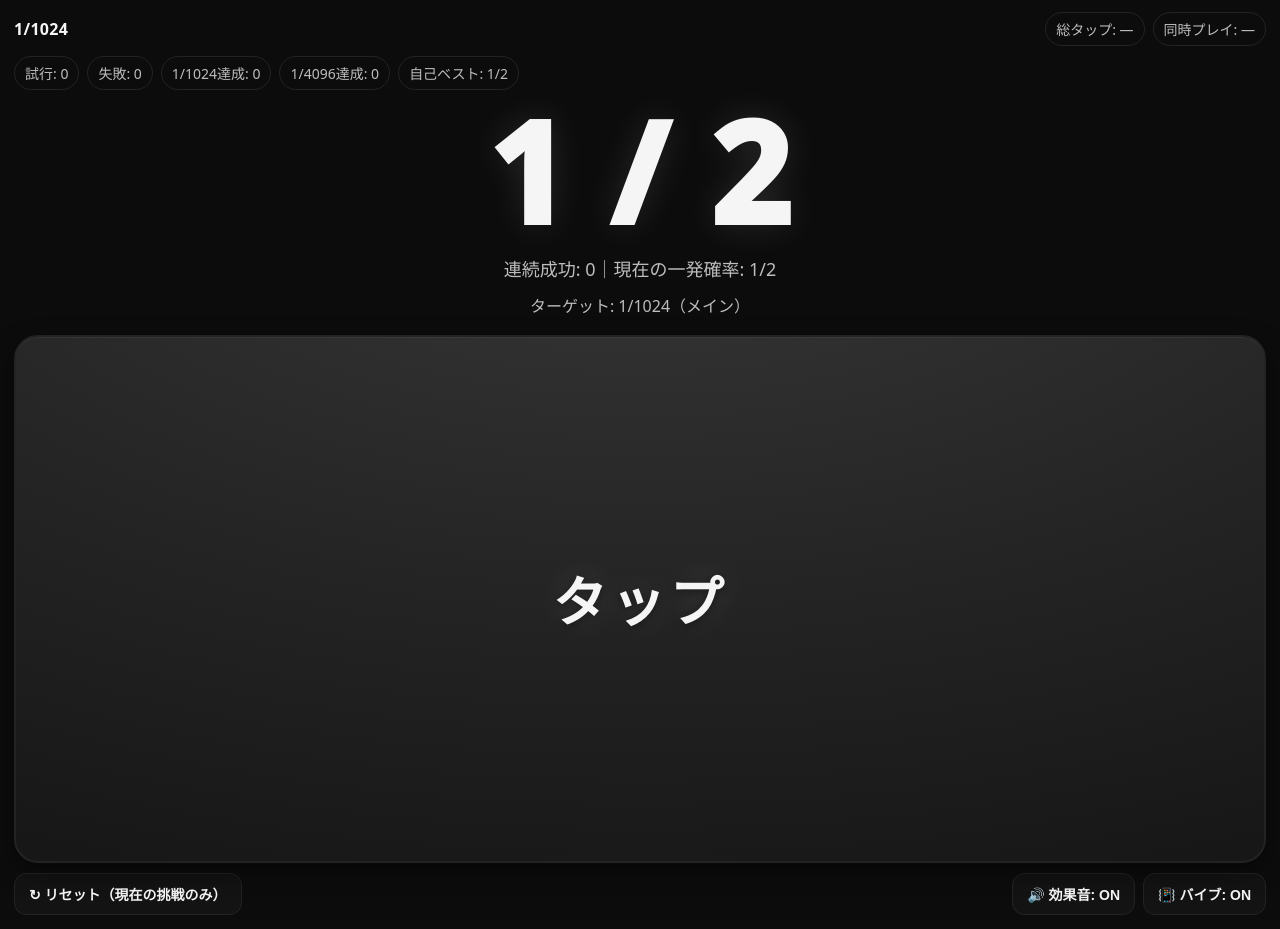
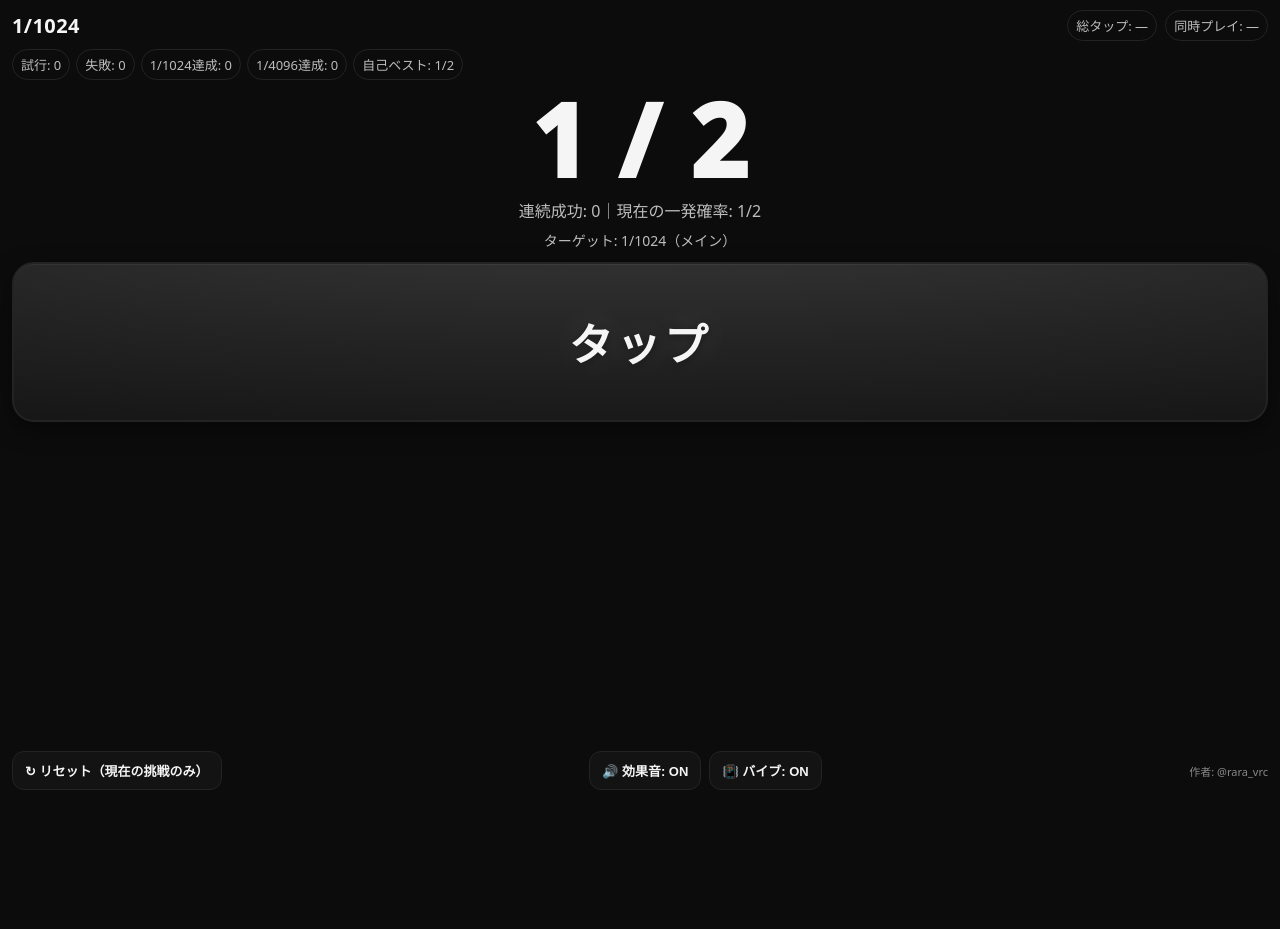
Before and after one commit to RARA-vrc/1-1024, a plain HTML site: page index.html in a window 1280 px wide. After the commit the page ends 800 px from the top, so only its background shows below. Drawn offline with Linux system fonts and the light colour scheme.

Commit message:
Update index.html

```diff
--- a/index.html
+++ b/index.html
@@ -8,71 +8,84 @@
   <style>
     :root{
       --bg:#0c0c0c; --fg:#f5f5f5; --muted:#bdbdbd; --border:#232323;
-      --accent:#2dd4bf; --danger:#ef4444; --glow: 0 0 36px rgba(255,255,255,.12);
+      --accent:#2dd4bf; --danger:#ef4444;
     }
     *{ box-sizing:border-box; -webkit-tap-highlight-color:transparent; }
     html,body{
       height:100%; margin:0; background:var(--bg); color:var(--fg);
       font-family: system-ui, -apple-system, "Segoe UI", Roboto, "Noto Sans JP","Hiragino Kaku Gothic ProN","Yu Gothic","Meiryo",sans-serif;
+      overflow:hidden; /* ← 縦スクロールを封じる */
     }
+
+    /* 画面全体をぴったり1画面に収める（動的vh対応） */
     .app{
-      min-height:100svh; display:grid; grid-template-rows:auto auto 1fr auto;
-      gap:10px; padding: calc(env(safe-area-inset-top) + 12px) 14px calc(env(safe-area-inset-bottom) + 14px);
+      height:100dvh; min-height:100dvh; /* iOS/Android両対応の動的ビューポート */
+      display:grid; grid-template-rows:auto auto 1fr auto; /* 中央領域が1frで伸縮 */
+      gap:8px;
+      padding: calc(env(safe-area-inset-top) + 10px) 12px calc(env(safe-area-inset-bottom) + 10px);
       user-select:none; touch-action:manipulation;
     }
 
     /* ===== HUD ===== */
     .hud{ display:grid; grid-template-columns:1fr auto auto; gap:8px; align-items:center; font-variant-numeric:tabular-nums; }
-    .title{ font-weight:900; letter-spacing:.02em; }
-    .chip{ border:1px solid var(--border); padding:6px 10px; border-radius:999px; font-size:14px; color:var(--muted); white-space:nowrap; }
-    .chips{ display:flex; gap:8px; flex-wrap:wrap; align-items:center; }
+    .title{ font-weight:900; letter-spacing:.02em; font-size: clamp(16px, 4.2vw, 20px); }
+    .chip{
+      border:1px solid var(--border); padding:5px 8px; border-radius:999px;
+      font-size: clamp(11px, 3.4vw, 13px); color:var(--muted); white-space:nowrap;
+    }
 
-    /* ===== 中央表示 ===== */
-    .center{ display:grid; place-items:center; text-align:center; gap:12px; }
-    .prob{ font-size: clamp(36px, 22vw, 140px); font-weight:1000; letter-spacing:.02em; line-height:1.02; text-shadow: var(--glow); }
-    .info{ color:var(--muted); font-size: clamp(13px, 4.5vw, 18px); }
-    .goal{ color:var(--muted); font-size: clamp(12px, 4vw, 16px); }
+    /* ===== ローカル統計（折返し／横スクロール許容） ===== */
+    .chips{ display:flex; gap:6px; flex-wrap:wrap; align-items:center; overflow-x:auto; scrollbar-width:none; }
+    .chips::-webkit-scrollbar{ display:none; }
 
-    /* ===== 巨大ボタン：視認性＆押しやすさ強化 ===== */
+    /* ===== 中央表示：上に情報、残りをボタンで埋める ===== */
+    .center{
+      display:grid;
+      grid-template-rows: auto auto auto 1fr; /* ← 最後の1frがボタン領域 */
+      align-items:start; justify-items:center;
+      row-gap:8px; min-height:0;
+    }
+    .prob{ font-size: clamp(28px, 18vw, 100px); font-weight:1000; letter-spacing:.02em; line-height:1.02; text-align:center; }
+    .info{ color:var(--muted); font-size: clamp(12px, 3.6vw, 16px); }
+    .goal{ color:var(--muted); font-size: clamp(11px, 3.2vw, 14px); }
+
+    /* ===== 巨大ボタン：残り領域を100%使用 ===== */
+    .btnWrap{ width:100%; min-height:0; }
     .bigBtn{
       position:relative;
-      width:100%; height:min(66vh,66svh);
-      border-radius:24px; border:2px solid var(--border);
+      width:100%; height:100%; min-height:160px; /* 端末が極端に低いときの下限だけ確保 */
+      border-radius:22px; border:2px solid var(--border);
       background:
         radial-gradient(160% 200% at 50% -40%, #3a3a3a 0%, #242424 45%, #171717 75%, #121212 100%),
         linear-gradient(180deg, rgba(255,255,255,.06), rgba(0,0,0,0));
       color:var(--fg); display:grid; place-items:center;
-      font-size: clamp(34px, 10vw, 54px); font-weight:1000; letter-spacing:.08em;
+      font-size: clamp(28px, 9vw, 44px); font-weight:1000; letter-spacing:.08em;
       box-shadow: 0 8px 24px rgba(0,0,0,.45), inset 0 1px 0 rgba(255,255,255,.05);
-      transition: transform .02s ease, filter .08s ease, box-shadow .12s ease, border-color .12s ease;
-      cursor:pointer; overflow:hidden; margin-top:6px;
+      transition: transform .02s ease, filter .08s ease, box-shadow .12s ease;
+      cursor:pointer; overflow:hidden; margin-top:4px;
+      touch-action:none; /* ← ボタン上での縦スクロールを無効化 */
     }
     .bigBtn:active{ transform: translateY(1px) scale(.998); filter:brightness(1.03); }
-    .bigBtn:focus-visible{ outline: none; box-shadow: 0 0 0 4px rgba(45,212,191,.35); }
     .bigBtn .label{ text-shadow: 0 2px 10px rgba(0,0,0,.45), 0 0 30px rgba(255,255,255,.15); }
-
-    /* リップル（毎タップの光） */
     .rip{
       position:absolute; left:0; top:0; width:32px; height:32px; border-radius:50%;
       pointer-events:none; transform:translate(-50%,-50%) scale(0);
       background: radial-gradient(circle, rgba(255,255,255,.9), rgba(255,255,255,.35) 40%, rgba(255,255,255,0) 60%);
-      mix-blend-mode: screen; opacity:.9;
-      animation: ripple .55s ease-out forwards;
+      mix-blend-mode: screen; opacity:.9; animation: ripple .55s ease-out forwards;
     }
     @keyframes ripple{ to{ transform:translate(-50%,-50%) scale(22); opacity:0; } }
-
-    /* 成功/失敗のグロー（外周が光る） */
-    .flash-ok{ animation: ok 200ms ease; }
-    .flash-ng{ animation: ng 220ms ease; }
+    .flash-ok{ animation: ok 200ms ease; } .flash-ng{ animation: ng 220ms ease; }
     @keyframes ok{ 50%{ box-shadow: 0 0 0 10px rgba(45,212,191,.22), 0 0 80px 16px rgba(45,212,191,.18);} }
     @keyframes ng{ 50%{ box-shadow: 0 0 0 10px rgba(239,68,68,.22), 0 0 80px 16px rgba(239,68,68,.18);} }
 
     /* ===== フッター ===== */
     .footer{ display:flex; align-items:center; justify-content:space-between; gap:8px; flex-wrap:wrap; }
-    .btn{ border:1px solid var(--border); background:#131313; color:var(--fg); padding:10px 14px; border-radius:12px; font-weight:800; font-size:14px; cursor:pointer; }
+    .btn{ border:1px solid var(--border); background:#131313; color:var(--fg); padding:9px 12px; border-radius:12px; font-weight:800; font-size:13px; cursor:pointer; }
     .btn:active{ transform: translateY(1px); }
+    .author{ font-size:11px; color:var(--muted); opacity:.7; text-decoration:none; }
+    .author:hover{ opacity:.95; text-decoration:underline; }
 
-    /* ===== 勝利オーバーレイ（既存のゴージャス演出） ===== */
+    /* ===== 勝利オーバーレイ（既存ゴージャス） ===== */
     .overlay{ position:fixed; inset:0; display:none; align-items:center; justify-content:center; z-index:50; }
     .overlay.show{ display:flex; }
     .backdrop{
@@ -88,17 +101,16 @@
       box-shadow: 0 40px 120px rgba(0,0,0,.6), 0 0 120px rgba(255,255,255,.08) inset;
     }
     .trophy{
-      font-size: clamp(26px, 8vw, 36px);
+      font-size: clamp(24px, 7vw, 34px);
       background: linear-gradient(90deg, #fff, #ffe08a, #fff);
       -webkit-background-clip:text; background-clip:text; color:transparent;
       text-shadow: 0 0 20px rgba(255,224,138,.15); font-weight:900;
       animation: shimmer 4s linear infinite;
     }
-    @keyframes shimmer{ 0%{filter:hue-rotate(0)} 100%{filter:hue-rotate(360deg)} }
     .stats{ color:var(--muted); margin:6px 0 10px; font-variant-numeric:tabular-nums; }
     .actions{ display:flex; gap:10px; justify-content:center; flex-wrap:wrap; margin-top:10px; }
+    canvas.fx{ position:absolute; inset:0; pointer-events:none; z-index:0; filter: drop-shadow(0 4px 10px rgba(0,0,0,.4)); }
 
-    canvas.fx{ position:absolute; inset:0; pointer-events:none; z-index:0; filter: drop-shadow(0 4px 10px rgba(0,0,0,.4)); }
     @media (prefers-reduced-motion: reduce){
       .rip{ animation-duration:.01ms; }
       .flash-ok, .flash-ng{ animation-duration:.01ms; }
@@ -123,25 +135,26 @@
       <div class="chip" id="bestChip">自己ベスト: 1/2</div>
     </div>
 
-    <!-- 中央表示 -->
+    <!-- 中央（情報＋残りをボタンで満たす） -->
     <div class="center">
       <div class="prob" id="prob">1 / 2</div>
       <div class="info" id="info">連続成功: 0｜現在の一発確率: 1/2</div>
       <div class="goal" id="goal">ターゲット: 1/1024（メイン）</div>
-
-      <!-- 巨大ボタン -->
-      <button class="bigBtn" id="tryBtn" aria-label="タップ">
-        <span class="label">タップ</span>
-      </button>
+      <div class="btnWrap">
+        <button class="bigBtn" id="tryBtn" aria-label="タップ">
+          <span class="label">タップ</span>
+        </button>
+      </div>
     </div>
 
-    <!-- 下部操作 -->
+    <!-- フッター（作者リンクは最下段・小さく） -->
     <div class="footer">
       <button class="btn" id="resetBtn">↻ リセット（現在の挑戦のみ）</button>
       <div style="display:flex; gap:8px; align-items:center;">
         <button class="btn" id="soundBtn">🔊 効果音: ON</button>
         <button class="btn" id="vibeBtn">📳 バイブ: ON</button>
       </div>
+      <a class="author" href="https://x.com/rara_vrc" target="_blank" rel="me noopener noreferrer">作者: @rara_vrc</a>
     </div>
   </div>
 
@@ -179,17 +192,16 @@
     const TARGET_BONUS = 12;  // 1/4096
     const BTN = document.getElementById('tryBtn');
 
-    /* ====== 状態 ====== */
+    /* ====== 状態（localStorageキーは不変） ====== */
     let attempts = 0;     // ラウンド内クリック
-    let streak = 0;       // 連続成功
-    let inBonus = false;  // メイン超過フラグ
+    let streak   = 0;     // 連続成功
+    let inBonus  = false; // メイン超過
 
-    // ローカル累積（永続）
     let localAttempts  = Number(localStorage.getItem('localAttempts')  || 0);
     let localFails     = Number(localStorage.getItem('localFails')     || 0);
     let localClear1024 = Number(localStorage.getItem('localClear1024') || 0);
     let localClear4096 = Number(localStorage.getItem('localClear4096') || 0);
-    let bestPow        = Number(localStorage.getItem('bestPow')        || 1); // 最小分母=2^bestPow
+    let bestPow        = Number(localStorage.getItem('bestPow')        || 1);
 
     let soundOn = (localStorage.getItem('soundOn') ?? '1') === '1';
     let vibeOn  = (localStorage.getItem('vibeOn')  ?? '1') === '1';
@@ -223,7 +235,7 @@
     const shareUltra = document.getElementById('shareUltra');
     const fxUltra = document.getElementById('fxUltra');
 
-    /* ====== オーディオ：確実に鳴らす ====== */
+    /* ====== オーディオ ====== */
     let audioCtx = null, audioUnlocked = false;
     function ensureAudio(){
       if (!soundOn) return;
@@ -250,7 +262,6 @@
       osc.start(t0);
       osc.stop(t0 + ms/1000 + 0.04);
     }
-    // タップ即クリック音（短く高い音）
     function tapClick(){
       if (!soundOn || !audioCtx) return;
       const t0 = audioCtx.currentTime;
@@ -266,13 +277,13 @@
       osc.stop(t0 + 0.08);
     }
 
-    /* ====== 乱数（厳密な1/2） ====== */
+    /* ====== 厳密1/2判定 ====== */
     function fairCoin(){
       if (window.crypto && crypto.getRandomValues){
         const a = new Uint32Array(1); crypto.getRandomValues(a);
         return (a[0] >>> 0) < 0x80000000; // 2^31
       }
-      return Math.random() < 0.5; // フォールバック
+      return Math.random() < 0.5;
     }
 
     /* ====== 表示更新 ====== */
@@ -297,7 +308,7 @@
       updateLocalChips();
     }
 
-    /* ====== ビジュアル：リップル生成とグロー ====== */
+    /* ====== 視覚効果 ====== */
     function spawnRipple(e){
       const rect = BTN.getBoundingClientRect();
       const x = (e.touches ? e.touches[0].clientX : e.clientX) - rect.left;
@@ -310,28 +321,25 @@
       s.addEventListener('animationend', ()=> s.remove());
     }
     function flash(ok){
-      BTN.classList.remove('flash-ok','flash-ng');
-      void BTN.offsetWidth; // reflow
+      BTN.classList.remove('flash-ok','flash-ng'); void BTN.offsetWidth;
       BTN.classList.add(ok ? 'flash-ok' : 'flash-ng');
     }
 
     /* ====== 判定 ====== */
     function judgeOnce(pointerEvent){
-      // UI/Audio 事前準備
-      ensureAudio(); unlockAudio(); // iOS対策
-      tapClick();                   // タップ即音
-      spawnRipple(pointerEvent);    // 光るリップル
+      ensureAudio(); unlockAudio();
+      tapClick();            // タップ即音
+      spawnRipple(pointerEvent);
 
-      // 記録
-      attempts++; localAttempts++; localStorage.setItem('localAttempts', String(localAttempts));
+      attempts++;
+      localAttempts++; localStorage.setItem('localAttempts', String(localAttempts));
       incrementGlobalTapCount(); // オンライン時のみ
 
-      // 判定
       const ok = fairCoin();
       if(ok){
         streak++;
         if(vibeOn && navigator.vibrate) navigator.vibrate(15);
-        beep(920 + streak*14, 80, 'triangle', 0.26); // 成功音
+        beep(920 + streak*14, 80, 'triangle', 0.26);
         flash(true);
 
         if(!inBonus && streak>=TARGET_MAIN){
@@ -347,7 +355,7 @@
       }else{
         localFails++; localStorage.setItem('localFails', String(localFails));
         if(vibeOn && navigator.vibrate) navigator.vibrate([10,30,60]);
-        beep(180, 120, 'sawtooth', 0.24);           // 失敗音
+        beep(180, 120, 'sawtooth', 0.24);
         flash(false);
         streak = 0;
       }
@@ -383,32 +391,25 @@
       }
       requestAnimationFrame(frame);
     }
-    function showWinMain(){
-      winMainStats.textContent = `総タップ: ${attempts}｜連続成功: ${streak}`;
-      winMain.classList.add('show'); confetti(fxMain);
-    }
-    function showWinUltra(){
-      winUltraStats.textContent = `総タップ: ${attempts}｜連続成功: ${streak}`;
-      winUltra.classList.add('show'); confetti(fxUltra, 5200, 300);
-    }
+    function showWinMain(){ winMainStats.textContent = `総タップ: ${attempts}｜連続成功: ${streak}`; winMain.classList.add('show'); confetti(fxMain); }
+    function showWinUltra(){ winUltraStats.textContent = `総タップ: ${attempts}｜連続成功: ${streak}`; winUltra.classList.add('show'); confetti(fxUltra, 5200, 300); }
 
     /* ====== イベント ====== */
     BTN.addEventListener('pointerdown', e => { e.preventDefault(); judgeOnce(e); }, {passive:false});
+    // ボタン上の縦スワイプを完全抑止
+    BTN.addEventListener('touchmove', e => { e.preventDefault(); }, {passive:false});
+
     resetBtn.addEventListener('click', ()=>{ attempts=0; streak=0; inBonus=false; updateUI(); });
     soundBtn.addEventListener('click', ()=>{ soundOn=!soundOn; localStorage.setItem('soundOn', soundOn?'1':'0'); if(soundOn){ ensureAudio(); unlockAudio(); } updateUI(); });
     vibeBtn.addEventListener('click', ()=>{ vibeOn=!vibeOn; localStorage.setItem('vibeOn', vibeOn?'1':'0'); updateUI(); });
 
+    async function shareText(text){
+      try{ if(navigator.share){ await navigator.share({text, url: location.href}); } else{ await navigator.clipboard.writeText(text + ' ' + location.href); } }catch(_){}
+    }
     shareMain.addEventListener('click', ()=> shareText(`1/1024 クリア！連続${streak}回`));
     shareUltra.addEventListener('click', ()=> shareText(`1/4096 クリア！連続${streak}回`));
     goBonus.addEventListener('click', ()=>{ winMain.classList.remove('show'); inBonus=true; updateUI(); });
     again.addEventListener('click', ()=>{ winUltra.classList.remove('show'); attempts=0; streak=0; inBonus=false; updateUI(); });
-
-    async function shareText(text){
-      try{
-        if(navigator.share){ await navigator.share({text, url: location.href}); }
-        else{ await navigator.clipboard.writeText(text + ' ' + location.href); }
-      }catch(_){ /* noop */ }
-    }
 
     /* ====== Firebase（CDN ESM, 匿名Auth + Realtime DB） ====== */
     let db=null, myUID=null, onlineUnsub=null, tapsUnsub=null;
@@ -433,7 +434,6 @@
         const app = initializeApp(firebaseConfig);
         db = getDatabase(app);
 
-        // 匿名サインイン
         const auth = getAuth(app);
         await signInAnonymously(auth);
         onAuthStateChanged(auth, (user) => {
@@ -443,12 +443,11 @@
           subscribeGlobalTaps();
         });
 
-        // presence（ユニークUID人数）
         function setupPresence(){
           const connectedRef = ref(db, '.info/connected');
           onValue(connectedRef, (snap) => {
             if (snap.val() === true && myUID){
-              const conRef = push(ref(db, `presence/${myUID}`)); // タブ単位
+              const conRef = push(ref(db, `presence/${myUID}`));
               onDisconnect(conRef).remove();
               set(conRef, serverTimestamp());
             }
@@ -465,7 +464,6 @@
           });
         }
 
-        // 総タップ購読
         function subscribeGlobalTaps(){
           if(tapsUnsub) tapsUnsub();
           tapsUnsub = onValue(ref(db, 'stats/tapCount'), (snap) => {
@@ -474,21 +472,18 @@
           });
         }
 
-        // 原子的+1
         window.__rtdbRunTransaction = (path, updater) => runTransaction(ref(db, path), updater);
-
       }catch(e){
         console.warn('Firebase 初期化に失敗（オンライン機能オフ）:', e);
       }
     }
 
-    // 総タップ +1
     async function incrementGlobalTapCount(){
       if(!window.__rtdbRunTransaction) return;
       try{ await window.__rtdbRunTransaction('stats/tapCount', (n)=> (n||0) + 1); }catch(_){}
     }
 
-    // 初期化
+    /* ====== 初期化 ====== */
     updateUI();
     initFirebase();
   </script>
```
